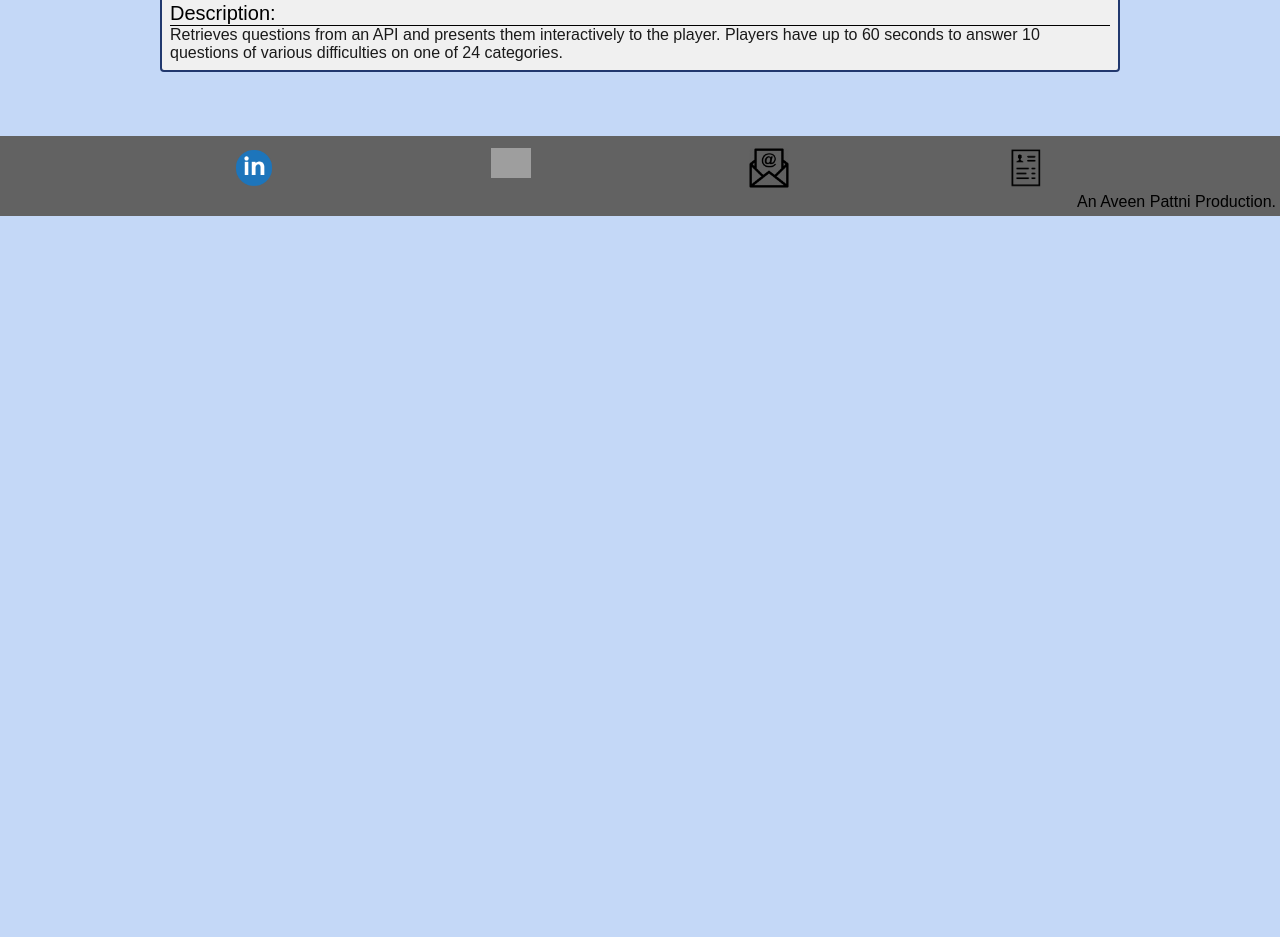
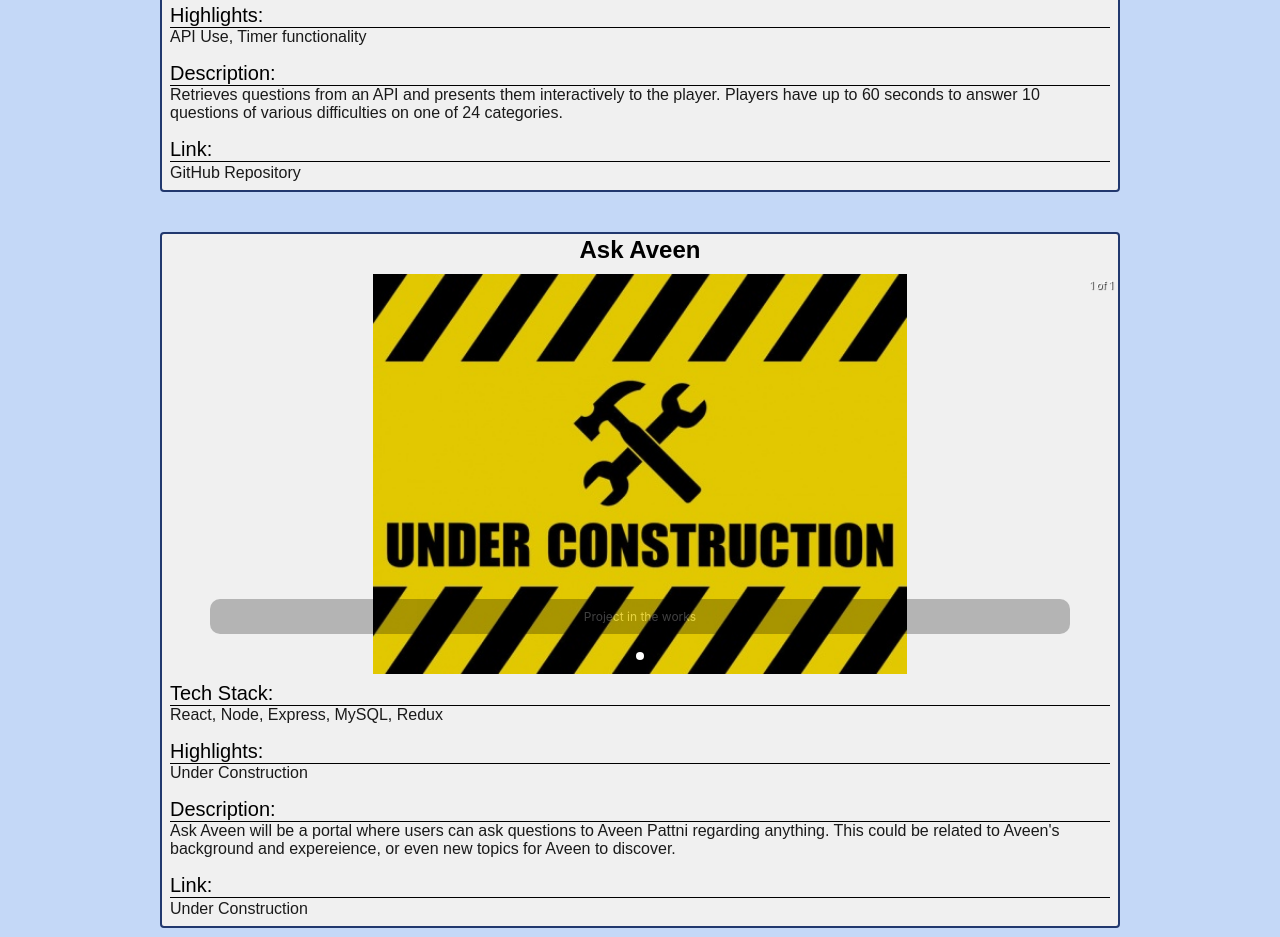
Before and after one commit to aveenpattni/AveenPattni, a React (Create React App) app in the folder client/: page /projects in a window 1280 px wide. Shown: the part 1860-2797 px from the top of the page. Before the commit the page ends 2076 px from the top, so only its background shows below. Built offline with nearby package versions, Linux system fonts and the light colour scheme; grey boxes are pictures that could not be loaded.

Commit message:
restructured project data and added a couple of projects

```diff
--- a/client/src/components/ProjectCard.js
+++ b/client/src/components/ProjectCard.js
@@ -9,18 +9,16 @@ export default class ProjectCard extends Component {
         <h1>{this.props.proj.title}</h1>
         <div className="projectCard__imgContainer">
           <Carousel>
-            <div>
-              <img src={this.props.proj.image1} alt="Project 1"/>
-              <p className="legend">{this.props.proj.caption1}</p>
-            </div>
-            <div>
-              <img src={this.props.proj.image2}  alt="Project 2"/>
-              <p className="legend">{this.props.proj.caption2}</p>
-            </div>
-            <div>
-              <img src={this.props.proj.image3}  alt="Project 3"/>
-              <p className="legend">{this.props.proj.caption3}</p>
-            </div>
+            {
+              this.props.proj.images.map(i => {
+                return (
+                  <div>
+                    <img src={i.image} alt={this.props.proj.title} />
+                    <p className="legend">{i.caption}</p>
+                  </div>
+                )
+              })
+            }
           </Carousel>
         </div>
         <div className="projectCard__info">
@@ -36,6 +34,10 @@ export default class ProjectCard extends Component {
             <h4>Description:</h4>
             <p>{this.props.proj.description}</p>
           </div>
+          <div className="projectCard__description projectCard--caption">
+            <h4>Link:</h4>
+            <a href={this.props.proj.link} target="__blank"><p>{this.props.proj.linkTitle}</p></a>
+          </div>
         </div>
       </div>
     )
--- a/client/src/data/Projects.js
+++ b/client/src/data/Projects.js
@@ -1,26 +1,69 @@
 export default [
   {
     title: "Bridge",
-    image1: "./assets/images/bridge1.png",
-    caption1: "Login Page",
-    image2: "./assets/images/bridge2.png",
-    caption2: "Profile Page",
-    image3: "./assets/images/bridge3.png",
-    caption3: "Instant Messaging Conversation",
+    images: [
+      {
+        image: "./assets/images/bridge1.png",
+        caption: "Login Page"
+      },
+      {
+        image: "./assets/images/bridge2.png",
+        caption: "Profile Page"
+      },
+      {
+        image: "./assets/images/bridge3.png",
+        caption: "Instant Messaging Conversation Page"
+      }
+    ],
     stack: "React, Node, Express, MongoDB",
     description: "Bridge is a professional networking tool that matches students to industry mentors to provide them with career guidance. Matches are built on each user’s career aspirations and goals.",
-    highlights: "SocketIO, Matching Algorithm"
+    highlights: "SocketIO, Matching Algorithm",
+    linkTitle: "GitHub Repository",
+    link: "https://github.com/aveenpattni/Bridge"
   },
   {
     title: "Trivia",
-    image1: "./assets/images/trivia1.png",
-    caption1: "Start Page",
-    image2: "./assets/images/trivia2.png",
-    caption2: "Game Page",
-    image3: "./assets/images/trivia3.png",
-    caption3: "Score Page",
+    images: [
+      {
+        image: "./assets/images/trivia1.png",
+        caption: "Start Page",
+      },
+      {
+        image: "./assets/images/trivia2.png",
+        caption: "Game Page",
+      },
+      {
+        image: "./assets/images/trivia3.png",
+        caption: "Score Page",
+      }
+    ],
     stack: "React",
     description: "Retrieves questions from an API and presents them interactively to the player. Players have up to 60 seconds to answer 10 questions of various difficulties on one of 24 categories.",
-    highlights: "API Use, Timer functionality"
+    highlights: "API Use, Timer functionality",
+    linkTitle: "GitHub Repository",
+    link:"https://github.com/aveenpattni/Trivia_Game"
+  },
+  {
+    title: "Ask Aveen",
+    images: [
+      {
+        image: "./assets/images/ask1.jpg",
+        caption: "Project in the works"
+      }
+    ],
+    stack: "React, Node, Express, MySQL, Redux",
+    description: "Ask Aveen will be a portal where users can ask questions to Aveen Pattni regarding anything. This could be related to Aveen's background and expereience, or even new topics for Aveen to discover.",
+    highlights: "Under Construction",
+    linkTitle: "Under Construction",
+    link: ""
+  },
+  {
+    title: "Aveen Pattni Portfolio",
+    images: [],
+    stack: "React, Node, Express, Heroku",
+    description: "Portfolio site that you are currently on. Adding here to link GitHub repository.",
+    highlights: "First time deploying a website",
+    linkTitle: "GitHub Repository",
+    link: "https://github.com/aveenpattni/AveenPattni"
   }
 ]
```
Also changed, not shown: client/public/assets/images/ask1.jpg (added).
